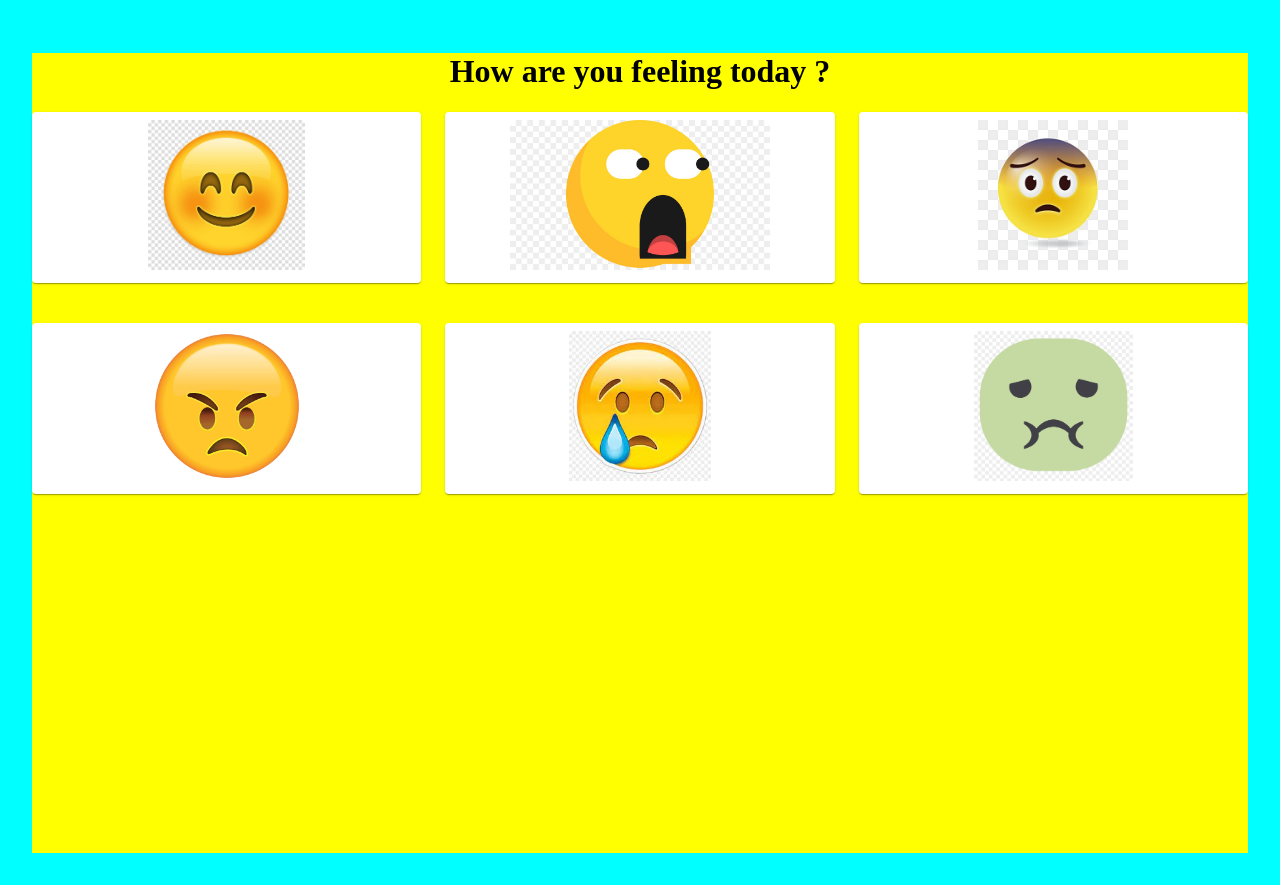
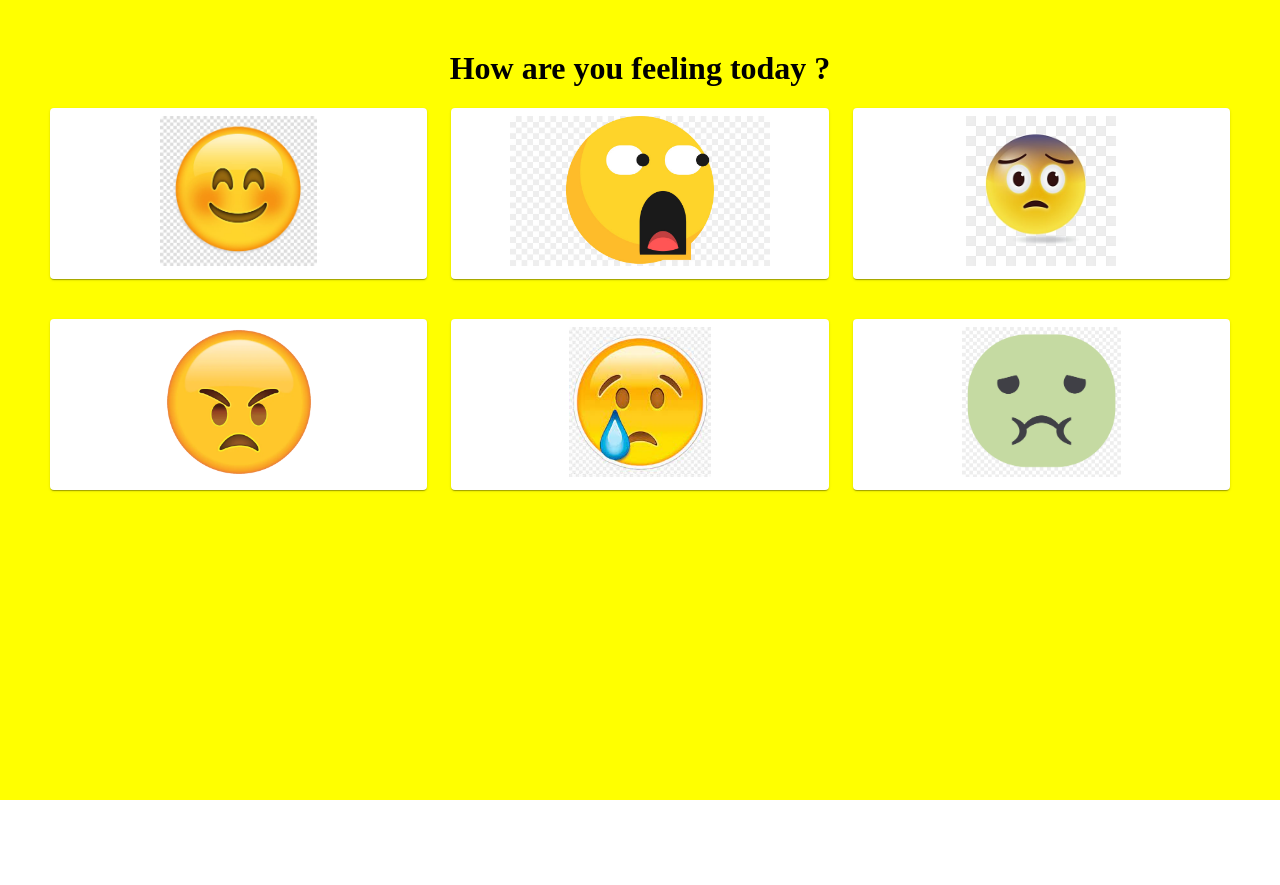
Before and after one commit to AliAlbabily/thesis-project-vite, a React (Vite) app: page / in a window 1280 px wide. After the commit the page ends 800 px from the top, so only its background shows below. Built offline with nearby package versions, Linux system fonts and the light colour scheme.

Commit message:
New CSS changes to cover the whole page

```diff
--- a/src/App.css
+++ b/src/App.css
@@ -1,22 +1,17 @@
 html, body {
   height: 100%;
   margin: 0;
+  padding: 0;
+  border: 0;
 }
 
 #root {
   background-color: aqua;
-
-  margin: 0 auto;
-  padding: 2rem;
   text-align: center;
-
-  /* height: 100vh; */
+  height: 100vh;
 }
 
 .App {
   background-color: yellow;
-
-  min-height: 100vh;
-
-
+  height: 100%;
 }
--- a/src/frame1.jsx
+++ b/src/frame1.jsx
@@ -30,7 +30,7 @@ function Frame1() {
     }
 
     return (
-        <Box sx={{ width: '100%' }}>
+        <Box style={{ padding: '50px' }}>
             <h1>How are you feeling today ?</h1>
             <Grid container rowSpacing={5} columnSpacing={{ xs: 2, sm: 2, md: 3 }}>
                 <Grid item xs={6} md={4}>
--- a/src/frame2.jsx
+++ b/src/frame2.jsx
@@ -36,7 +36,7 @@ function Frame2() {
     }
 
     return (
-        <Box sx={{ width: '100%' }}>
+        <Box style={{ padding: '50px' }}>
             <h1>What made you feel the way you are ?</h1>
             <Grid container columnSpacing={{ xs: 2, sm: 3, md: 3 }} style={{display: 'flex', justifyContent: 'center'}}>
 
--- a/src/index.css
+++ b/src/index.css
@@ -67,3 +67,7 @@ button:focus-visible {
     background-color: #f9f9f9;
   }
 } */
+
+h1 {
+  margin-top: 0;
+}
--- a/src/textInputFrame.jsx
+++ b/src/textInputFrame.jsx
@@ -30,7 +30,7 @@ function TextInputFrame() {
         }
         }, [vantaEffect])
     return (
-        <div style={{width: "100%", height: "100%"}}>
+        <div style={{backgroundColor:'black', height: "100%"}}>
 
             <div ref={myRef}>
 
```
